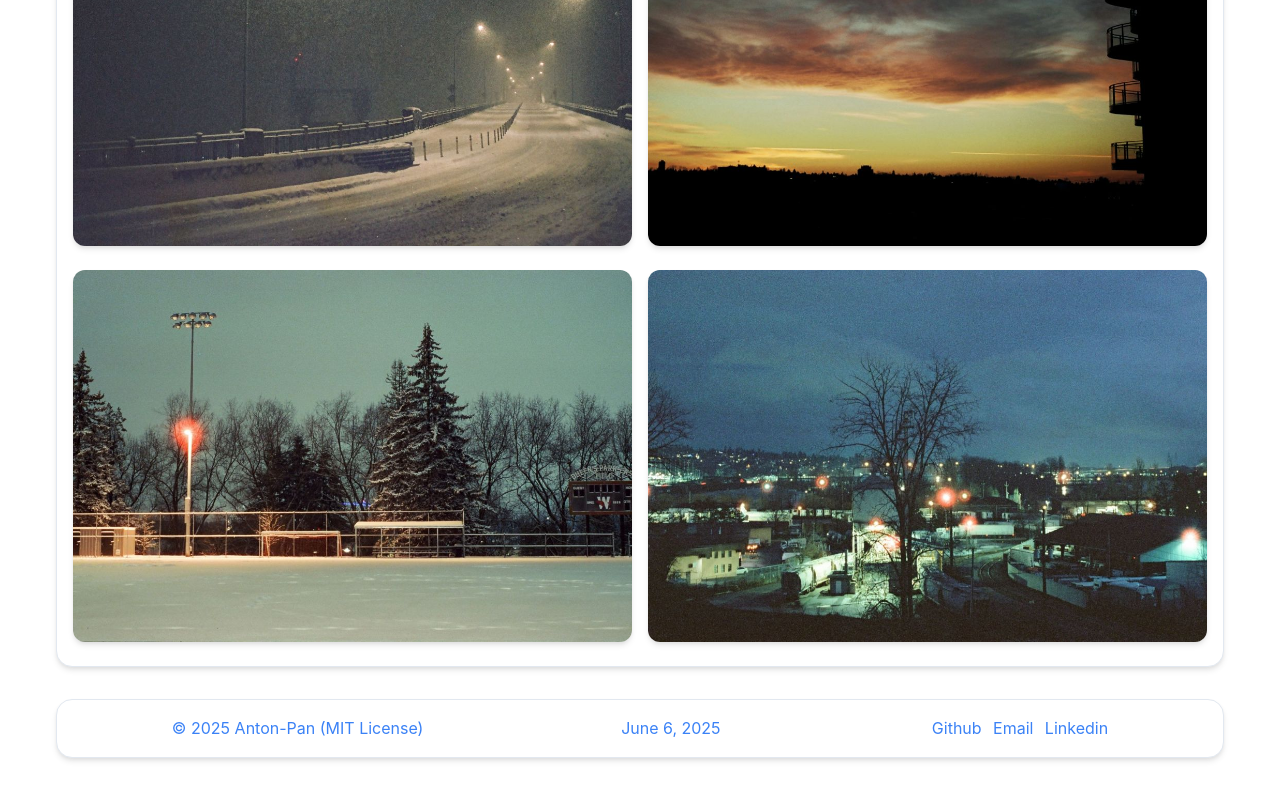
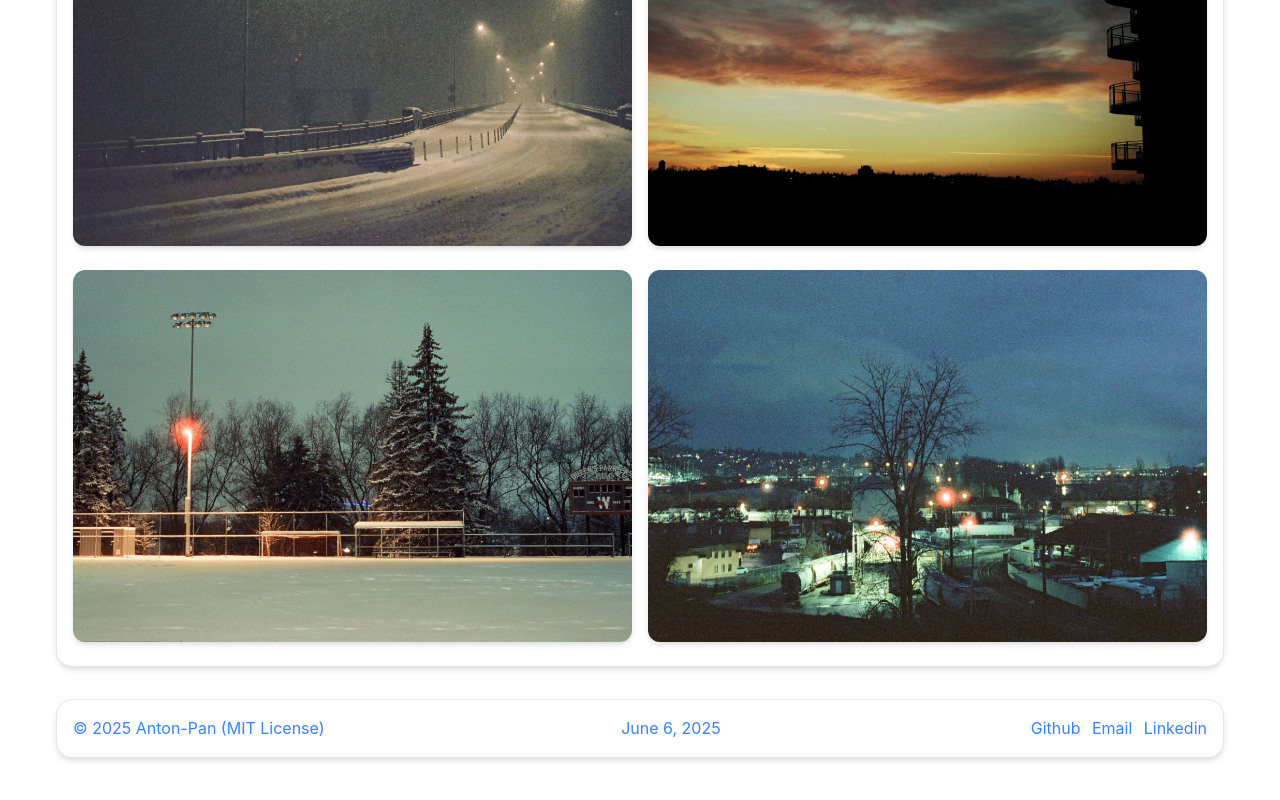
Before and after one commit to Anton-Pan/CMPT-276-Mini-Project, a React (Vite) app: page / in a window 1280 px wide. Shown: the part 1504-2304 px from the top of the page. Built offline with nearby package versions, Linux system fonts and the light colour scheme.

Commit message:
Bugfix to footer spacing - Wireframe diagram specifies space-between
Relevant Issue(s):
N/A

```diff
--- a/src/App.jsx
+++ b/src/App.jsx
@@ -317,7 +317,7 @@ function App() {
             const currentDate = new Date;
             return (`${parseMonth(currentDate.getMonth())} ${currentDate.getDate()}, ${currentDate.getFullYear()}`)
         }
-        return (<section style={{display: "flex", alignItems: "center", justifyContent: "space-around"}}>
+        return (<section style={{display: "flex", alignItems: "center", justifyContent: "space-between"}}>
             <a style={{pointerEvents: "none"}}>
                 © 2025 Anton-Pan (MIT License)
             </a>
```
